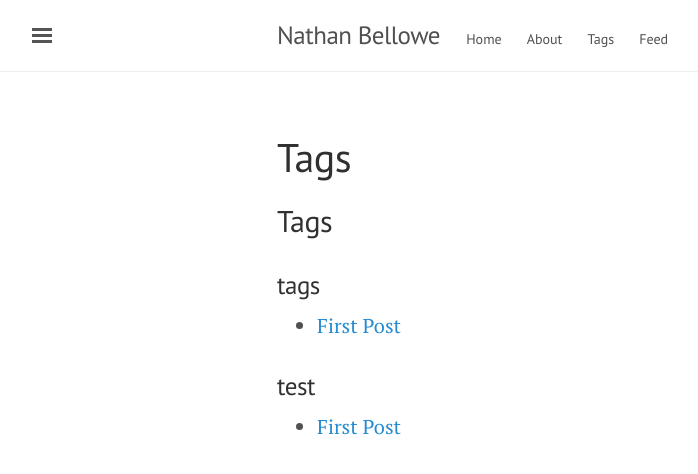
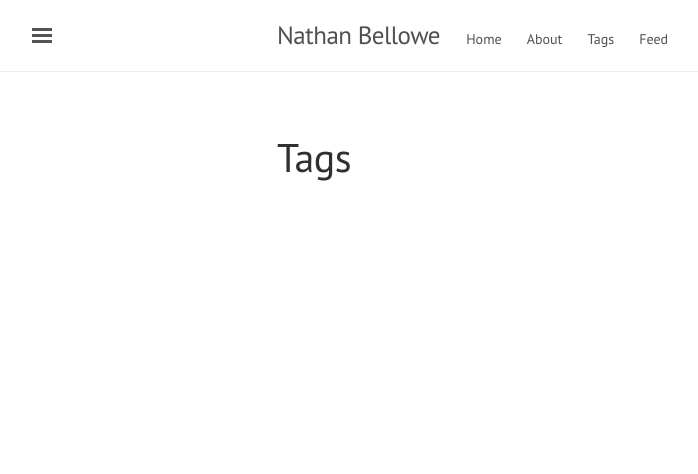
Before and after one commit to nbellowe/nbellowe, a Jekyll site: the page built from tags.md, in a window 1280 px wide. Shown: the top 474 px of the page, without its empty margins (3-701 px from the left). Built offline with Jekyll 4.4.1, drawn with Linux system fonts in a browser that asks for light colours; Markdown is read by kramdown in place of the engine named in the settings.

```diff
--- /dev/null
+++ b/tags.md
@@ -0,0 +1,20 @@
+---
+layout: page
+title: Tags
+permalink: tags.html
+---
+
+{% capture tags %}
+  {% for tag in site.tags %}
+    {{ tag[0] }}
+  {% endfor %}
+{% endcapture %}
+
+{% assign sortedtags = tags | split:' ' | sort %}
+
+{% for tag in sortedtags %}
+  - {{ tag }}
+  {% for post in site.tags[tag] %}
+    - [{{ post.title }}]({{ site.baseurl }}{{ post.url }})
+  {% endfor %}
+{% endfor %}
```
Also changed, not shown: _posts/2015-09-09-First Post.md (+1 -1 lines).
